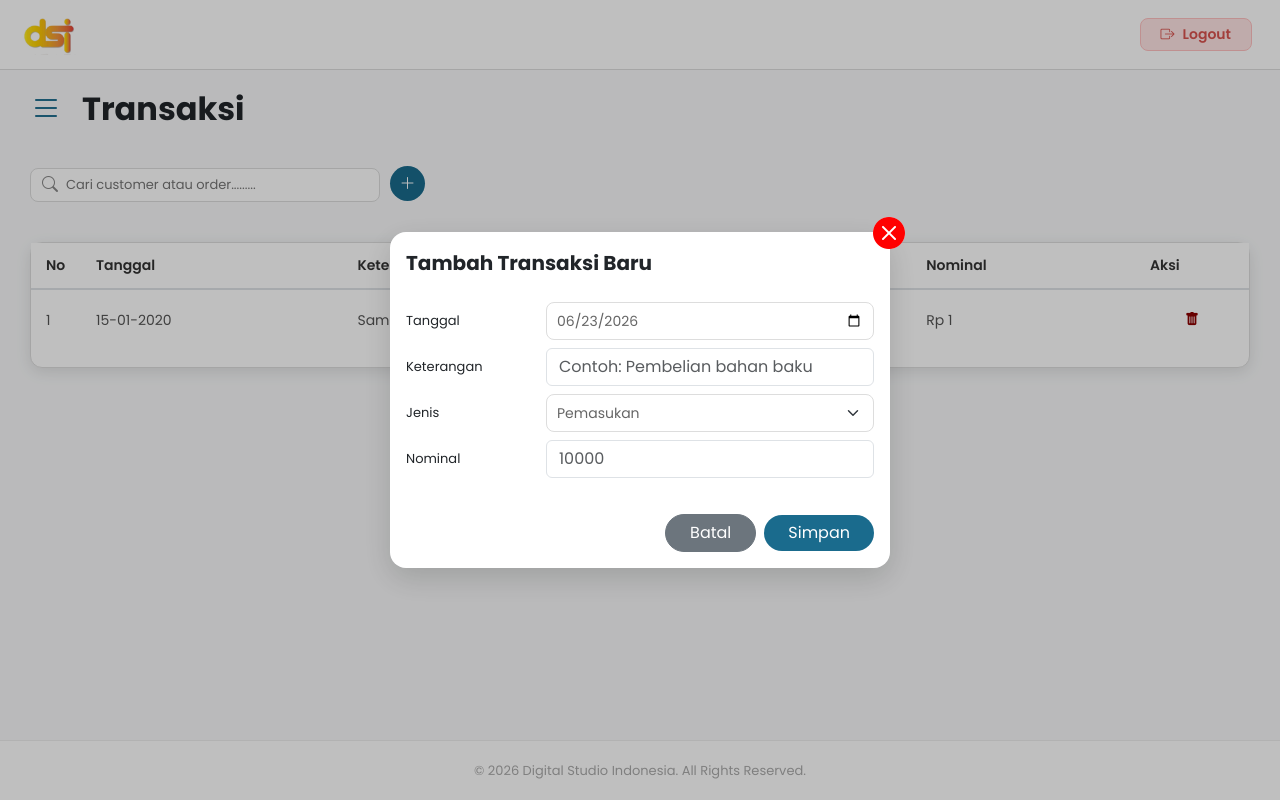
After one commit to olookdev/Software_DSI, a Django app: page /transaksi in a window 1280 px wide, after a click that opens the changed part. The commit adds this page. Run offline with Django 5.2, Linux system fonts and the light colour scheme; a user stored in the database is signed in; tables that the repository leaves empty hold one stand-in row (values such as "Sample post").

Commit message:
fitur transaksi

```diff
--- a/core/urls.py
+++ b/core/urls.py
@@ -6,7 +6,7 @@ from inventory.views import (
     hapus_harga, hapus_harga_jual, edit_harga_jual, daftar_harga_jual,
     tambah_jenis, hapus_stok, edit_harga_stok, tambah_arus_stok, log_arus_stok,
     edit_arus_stok, hapus_arus_stok, hapus_customer, hapus_suplier,  list_order, cari_customer, tambah_order,
-    kode_order, cari_produk, get_order_items, edit_order, bayar_cicilan, ambil_harga_satuan
+    kode_order, cari_produk, get_order_items, edit_order, bayar_cicilan, ambil_harga_satuan, transaksi, hapus_transaksi
 )
 
 urlpatterns = [
@@ -67,4 +67,8 @@ urlpatterns = [
     #piutang
     path('piutang/', piutang, name='piutang'),
     path('piutang/bayar/<int:piutang_id>/', bayar_cicilan, name='bayar_cicilan'),
+
+    #transaksi
+    path('transaksi', transaksi, name="transaksi"),
+    path('transaksi/hapus/<int:id>/', hapus_transaksi, name='hapus_transaksi'),
 ]
--- a/inventory/models.py
+++ b/inventory/models.py
@@ -266,3 +266,13 @@ def otomatis_buat_piutang(sender, instance, created, **kwargs):
             piutang_exist.sisa_piutang = 0
             piutang_exist.status = 'Lunas'
             piutang_exist.save()
+
+class Transaksi(models.Model):
+    class Jenis(models.TextChoices):
+        PEMASUKAN = "pemasukan"
+        PENGELUARAN = "pengeluaran"
+
+    tanggal = models.DateField(auto_now=False, auto_now_add=False, help_text="tanggal transaksi dibuat")
+    keterangan = models.TextField(blank=True, null=True, help_text="keterangan transaksi")
+    jenis = models.CharField(max_length=11, choices=Jenis.choices, help_text="jenis transaksi pemasukan atau pengeluaran")
+    nominal = models.DecimalField(max_digits=15, decimal_places=2, help_text="nominal transaksi")
--- a/inventory/templates/inventory/base.html
+++ b/inventory/templates/inventory/base.html
@@ -208,7 +208,7 @@
             <a href="{% url 'piutang' %}" class="sidebar-link {% if request.resolver_match.url_name == 'piutang' %}active{% endif %}">
                 Piutang
             </a>
-            <a href="#" class="sidebar-link">Transaksi</a>
+            <a href="{% url 'transaksi' %}" class="sidebar-link">Transaksi</a>
             <div style="margin-top: 50px;">
                 <hr>
                 <a href="#" class="sidebar-link text-muted">Export To Excel</a>
--- /dev/null
+++ b/inventory/templates/inventory/transaksi.html
@@ -0,0 +1,295 @@
+{% extends 'inventory/base.html' %}
+
+{% load humanize %}
+
+{% block page_title %}Transaksi{% endblock page_title %}
+
+
+
+{% block content %}
+
+<div class="action-bar">
+    <div class="controls-group">
+        {% include 'components/search_bar.html' with placeholder_text="Cari customer atau order........." %}
+        {% include 'components/btn_plus.html' with modal_id="tambahtransaksi" %}
+    </div>
+
+    <div class="table-container-shadow">
+        <table class="custom-table table align-middle">
+            <thead>
+                <tr>
+                    <th style="width: 50px;">No</th>
+                    <th>Tanggal</th>
+                    <th>Keterangan</th>
+                    <th>Jenis</th>
+                    <th>Nominal</th>
+                    <th style="width: 80px;">Aksi</th>
+                </tr>
+
+            </thead>
+            <tbody>
+                {% for transaksi in daftar_transaksi %}
+                <tr>
+                    <td>{{ forloop.counter }}</td>
+                    <td>{{ transaksi.tanggal|date:"d-m-Y" }}</td>
+                    <td>{{ transaksi.keterangan }}</td>
+                    <td>{{ transaksi.jenis }}</td>
+                    <td>Rp {{ transaksi.nominal | floatformat:0 | intcomma }}</td>
+                    <td class="text-center">
+
+                        <div class="d-flex gap-2 justify-content-center align-items-center">
+                            <button class="btn btn-sm btn-outline-primary btn-hapus-transaksi" data-id="{{ transaksi.id }}">
+                                <i class="bi bi-trash-fill"></i>
+                            </button>
+                        </div>
+                    </td>
+                </tr>
+                {% empty %}
+
+                <tr>
+                    <td colspan="8" class="text-center text-muted py-4">
+                        Tidak ada data transaksi pelanggan aktif.
+                    </td>
+                </tr>
+                {% endfor %}
+            </tbody>
+        </table>
+    </div>
+</div>
+
+<div class="modal fade" id="tambahtransaksi" tabindex="-1" aria-labelledby="tambahtransaksiLabel" aria-hidden="true">
+    <div class="modal-dialog modal-dialog-centered">
+        <div class="modal-content"
+            style="position: relative; border-radius: 16px; border: none; box-shadow: 0px 10px 30px rgba(0, 0, 0, 0.15);">
+            <div class="modal-header border-0 pb-0">
+                <h5 class="modal-title fw-bold" id="tambahtransaksiLabel">Tambah Transaksi Baru</h5>
+                <button type="button" class="custom-close-btn" data-bs-dismiss="modal" aria-label="Close">
+                    <i class="bi bi-x-circle-fill"></i>
+                </button>
+            </div>
+            <form method="POST" action="{% url 'transaksi' %}">
+                {% csrf_token %}
+                <div class="modal-body py-4">
+                    <div class="flex-input-group">
+                        <label for="modal_tanggal">Tanggal</label>
+                        <input type="date" name="tanggal" id="modal_tanggal" class="form-control custom-input-date"
+                            required style="width: 100% !important;">
+                    </div>
+
+                    <div class="flex-input-group">
+                        <label for="keterangan">Keterangan</label>
+                        <input type="text" name="keterangan" id="keterangan" class="form-control"
+                            placeholder="Contoh: Pembelian bahan baku" required>
+                    </div>
+
+                    <div class="flex-input-group">
+                        <label for="jenis">Jenis</label>
+                        <select name="jenis" id="jenis" class="form-select custom-select" required
+                            style="width: 100% !important;">
+                            <option value="pemasukan">Pemasukan</option>
+                            <option value="pengeluaran">Pengeluaran</option>
+                        </select>
+                    </div>
+
+                    <div class="flex-input-group">
+                        <label for="nominal">Nominal</label>
+                        <input type="number" name="nominal" id="nominal" placeholder="10000" min="0" class="form-control" required>
+                    </div>
+                </div>
+                <div class="modal-footer border-0 pt-0">
+                    <button type="button" class="btn btn-secondary px-4 rounded-pill"
+                        data-bs-dismiss="modal">Batal</button>
+                    <button type="submit" class="btn btn-primary px-4 rounded-pill"
+                        style="background-color: #1A6B8D; border: none;">Simpan</button>
+                </div>
+            </form>
+        </div>
+    </div>
+</div>
+
+<style>
+    .action-bar {
+        display: flex;
+        margin-bottom: 0px;
+    }
+
+    .controls-group {
+        display: flex;
+        align-items: center;
+        gap: 15px;
+        margin: 20px 0px;
+    }
+
+    .table-container-shadow {
+        background-color: white;
+        border-radius: 12px;
+        box-shadow: 0px 4px 15px rgba(0, 0, 0, 0.1);
+        border: 1px solid #ddd;
+        width: 100%;
+        margin: 20px 0px;
+    }
+
+
+
+    .custom-table {
+        width: 100%;
+        border-collapse: collapse;
+        font-size: 14px;
+    }
+
+    .custom-table thead {
+        background-color: #f0f2f8;
+        border-bottom: 2px solid #dee2e6;
+    }
+
+    .custom-table th {
+        padding: 12px 15px;
+        text-align: left;
+        font-weight: 600;
+        color: #333;
+    }
+
+    .custom-table td {
+        padding: 12px 15px;
+        border-bottom: 1px solid #eee;
+        color: #555;
+    }
+
+    .custom-table tr:last-child td {
+        border-bottom: none;
+    }
+
+    .text-center {
+        text-align: center !important;
+    }
+
+    .custom-close-btn {
+        position: absolute;
+        top: -15px;
+        right: -15px;
+        background: white;
+        border: none;
+        color: #ff0000;
+        font-size: 32px;
+        line-height: 1;
+        border-radius: 50%;
+        z-index: 1060;
+        cursor: pointer;
+    }
+
+    .btn-hapus-transaksi {
+        color: #8B0000;
+        border: none;
+        padding: 8px 35px;
+        border-radius: 25px;
+        font-weight: bold;
+    }
+
+
+
+    .custom-input-date,
+    .custom-select {
+        border: 1px solid #ddd;
+        border-radius: 8px;
+        height: 38px;
+        padding: 0 10px;
+        font-size: 14px;
+        color: #666;
+        width: auto;
+    }
+
+
+    .btn-action-outline {
+        background: white;
+        border: 1px solid #333;
+        border-radius: 4px;
+        width: 30px;
+        height: 30px;
+        display: flex;
+        align-items: center;
+        justify-content: center;
+        cursor: pointer;
+        transition: all 0.2s;
+    }
+
+    .btn-action-outline:hover {
+        background-color: #f8f9fa;
+        border-color: #000;
+    }
+
+    .btn-action-outline i {
+        font-size: 16px;
+        color: #333;
+    }
+
+    .custom-table td:last-child {
+        vertical-align: middle;
+        text-align: center;
+    }
+
+    .flex-input-group {
+        display: flex;
+        align-items: center;
+        gap: 10px;
+        margin-bottom: 8px;
+    }
+
+    .flex-input-group label {
+        width: 130px;
+        font-size: 13px;
+        margin-bottom: 0;
+    }
+
+    .flex-input-group .form-control,
+    .flex-input-group .form-select {
+        flex: 1;
+    }
+
+    .custom-close-btn {
+        position: absolute;
+        top: -15px;
+        right: -15px;
+        background: none;
+        border: none;
+        color: #ff0000;
+        font-size: 32px;
+        z-index: 1060;
+        padding: 0;
+        line-height: 1;
+        cursor: pointer;
+        transition: transform 0.2s;
+    }
+
+
+    .custom-close-btn:hover {
+        transform: scale(1.1);
+        color: #cc0000;
+    }
+
+    .bi-x-circle-fill::before {
+        background-color: white;
+        border-radius: 50%;
+    }
+</style>
+
+<script>
+    document.addEventListener("DOMContentLoaded", function () {
+        // 1. Mengisi otomatis input tanggal dengan hari ini
+        const today = new Date().toISOString().split('T')[0];
+        const dateInput = document.getElementById("modal_tanggal");
+        if (dateInput) {
+            dateInput.value = today;
+        }
+
+        // 2. Klik tombol langsung hapus (Tanpa konfirmasi)
+        const tombolHapus = document.querySelectorAll(".btn-hapus-transaksi");
+        tombolHapus.forEach(button => {
+            button.addEventListener("click", function () {
+                const transaksiId = this.getAttribute("data-id");
+                // Langsung redirect ke endpoint hapus backend
+                window.location.href = `/transaksi/hapus/${transaksiId}/`;
+            });
+        });
+    });
+</script>
+{% endblock content %}
--- a/inventory/views.py
+++ b/inventory/views.py
@@ -5,10 +5,11 @@ from django.contrib.auth.models import User
 from django.contrib import messages
 from django.db.models import Q, Max, Sum
 from django.http import JsonResponse
-from .models import Suplier, Customer,List_Stok,JenisBarang, HargaStok, HargaJual, HargaJualBahan, ArusStok, OrderUtama, OrderDetail, PiutangPelanggan, CicilanPiutang
+from .models import Suplier, Customer,List_Stok,JenisBarang, HargaStok, HargaJual, HargaJualBahan, ArusStok, OrderUtama, OrderDetail, PiutangPelanggan, CicilanPiutang, Transaksi
 from django.db import transaction
 from django.http import HttpResponse
 from django.utils import timezone
+from decimal import Decimal
 import json
 
 def login_view(request):
@@ -902,3 +903,33 @@ def bayar_cicilan(request, piutang_id):
 @login_required(login_url='login')
 def hutang(request):
     return HttpResponse("<h3>Halaman Data Hutang (Sedang dalam Perbaikan)</h3><a href='/order/'>Kembali ke Order</a>")
+
+@login_required(login_url='login')
+def transaksi(request):
+
+    if request.method == 'POST':
+        tanggal = request.POST.get('tanggal')
+        keterangan = request.POST.get('keterangan')
+        jenis = request.POST.get('jenis')
+        nominal = request.POST.get('nominal')
+
+        Transaksi.objects.create(
+            tanggal=tanggal,
+            keterangan=keterangan,
+            jenis=jenis,
+            nominal=Decimal(nominal)
+        )
+
+        return redirect('transaksi')
+
+    daftar_transaksi = Transaksi.objects.all()
+    context = {
+        'daftar_transaksi': daftar_transaksi
+    }
+    return render(request, 'inventory/transaksi.html', context)
+
+@login_required(login_url='login')
+def hapus_transaksi(request, id):
+    transaksi = get_object_or_404(Transaksi, id=id)
+    transaksi.delete()
+    return redirect('transaksi')
```
Also changed, not shown: inventory/migrations/0018_transaksi.py (added).
